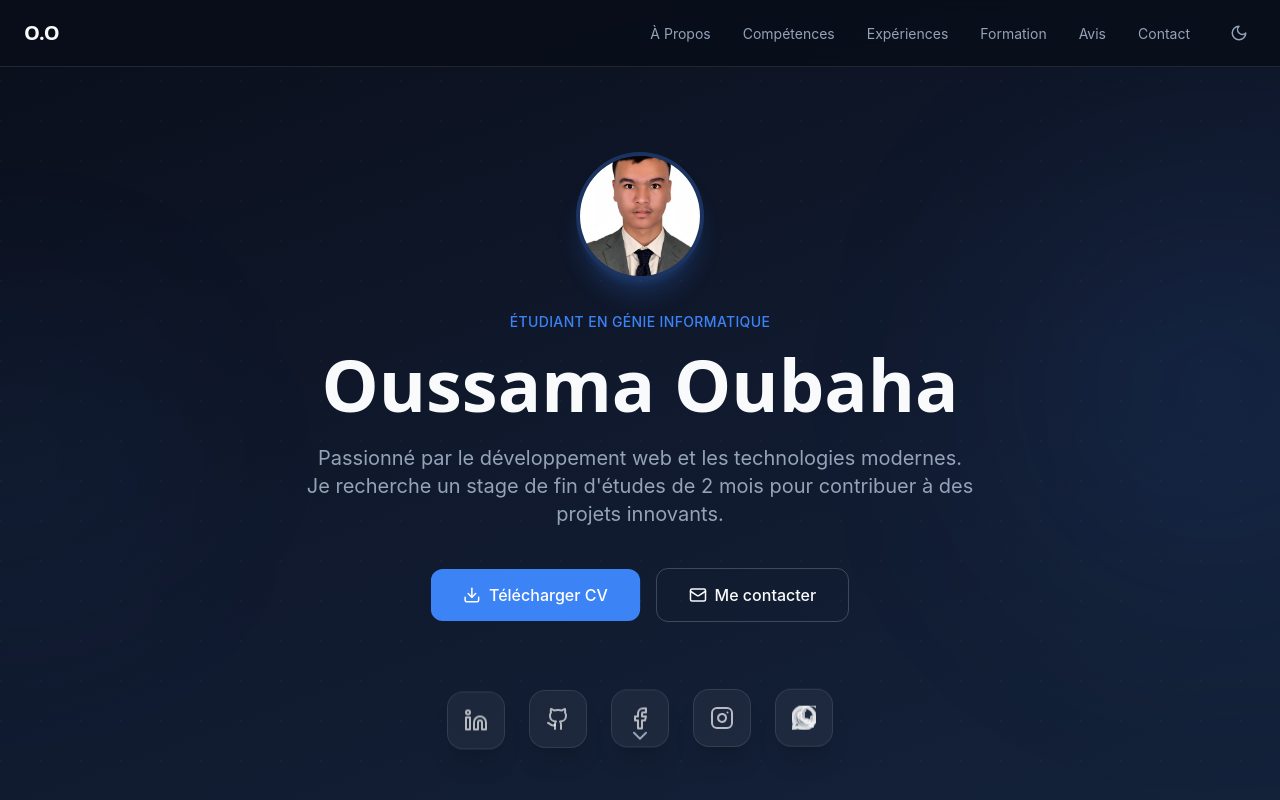
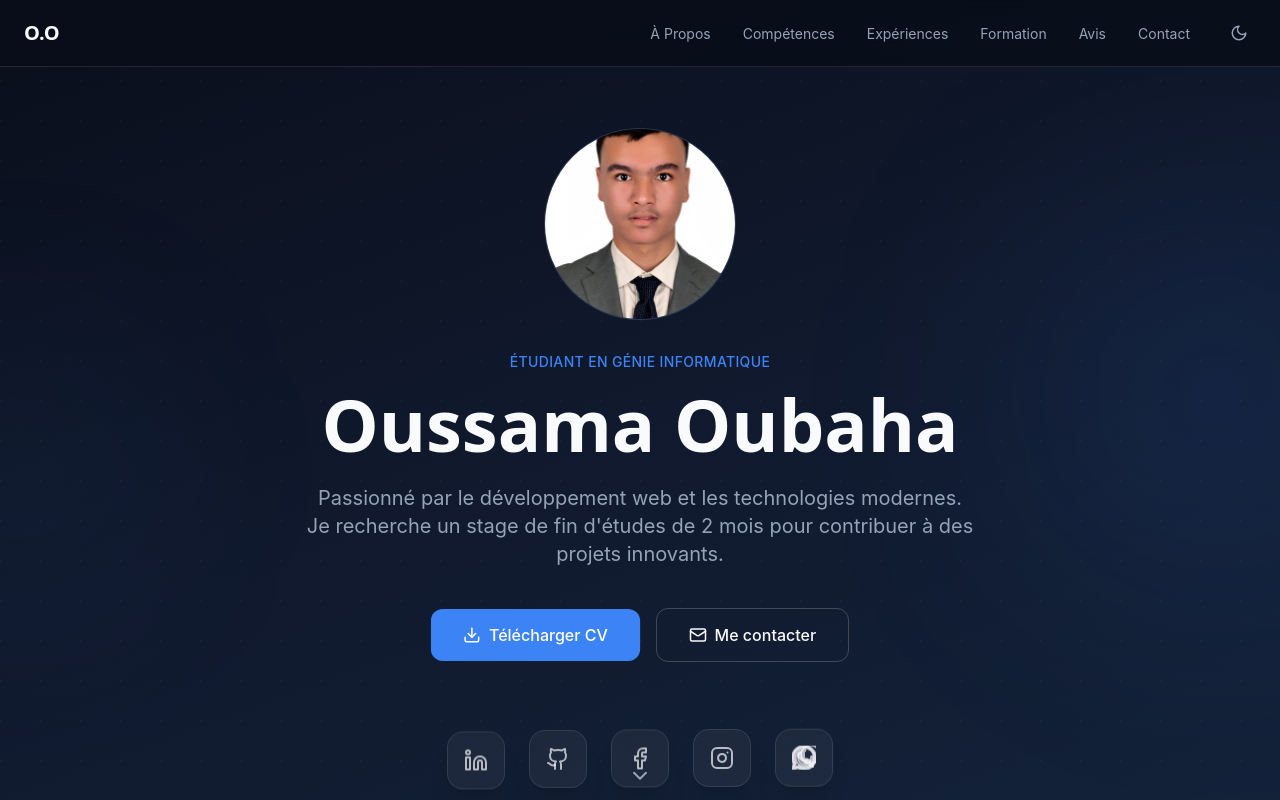
Before and after one commit to oussamaoubaha/portfolio_frontend, a React (Vite) app: page / in a window 1280 px wide. Shown: the top 800 px of the page. Built offline with nearby package versions, Linux system fonts and the light colour scheme; the HTML template or start-up script is replaced by a standard one.

Commit message:
style: final adjustment to profile picture size (medium)

```diff
--- a/src/components/portfolio/HeroSection.tsx
+++ b/src/components/portfolio/HeroSection.tsx
@@ -35,7 +35,7 @@ const HeroSection = () => {
               initial={{ opacity: 0, scale: 0.8 }}
               animate={{ opacity: 1, scale: 1 }}
               transition={{ duration: 0.5 }}
-              className="mx-auto mb-8 w-32 h-32 aspect-square rounded-full overflow-hidden border-4 border-primary/20 shadow-xl shadow-primary/20"
+              className="mx-auto mb-8 w-44 h-44 md:w-48 md:h-48 rounded-full overflow-hidden border border-white/10"
             >
               <img
                 src={photoUrl}
@@ -50,7 +50,7 @@ const HeroSection = () => {
               initial={{ opacity: 0, scale: 0.8 }}
               animate={{ opacity: 1, scale: 1 }}
               transition={{ duration: 0.5 }}
-              className="mx-auto mb-8 w-32 h-32 aspect-square rounded-full overflow-hidden border-4 border-primary/20 shadow-xl shadow-primary/20 bg-primary/10"
+              className="mx-auto mb-8 w-44 h-44 md:w-48 md:h-48 rounded-full overflow-hidden border border-white/10 bg-primary/10"
             >
               <img
                 src="/OUSSAMA.jpg"
```
